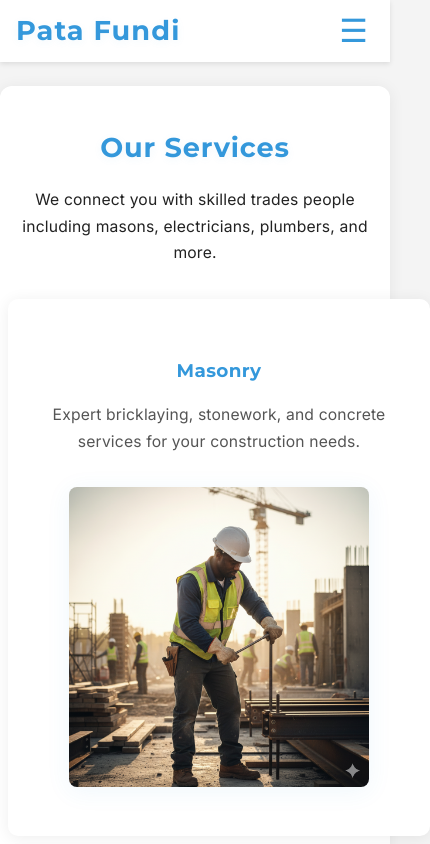
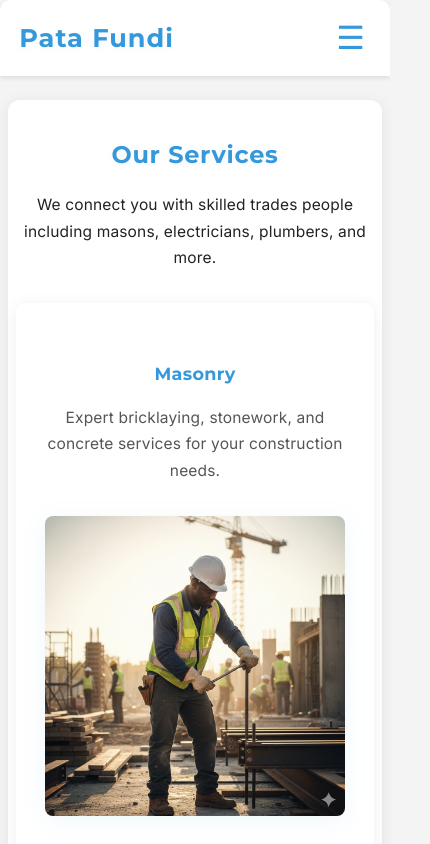
Before and after one commit to KennethAlbert/week-8-assignment, a plain HTML site: page services.html in a window 390 px wide. Shown: the top 844 px of the page, 430 px wide, since content can reach past the window. Drawn offline with Linux system fonts and the light colour scheme.

Commit message:
corrections made

```diff
--- a/css/styles.css
+++ b/css/styles.css
@@ -16,11 +16,10 @@ body {
     padding: 0;
     background-color: var(--background-color);
     color: var(--text-color);
-    font-size: 0.98rem;
+    font-size: 0.97rem;
     font-weight: 400;
     letter-spacing: 0.01em;
     line-height: 1.7;
-    transition: background 0.3s;
 }
 
 .content-wrapper {
@@ -31,6 +30,8 @@ body {
     display: flex;
     flex-direction: column;
     align-items: center;
+    width: 100%;
+    box-sizing: border-box;
 }
 
 /* --- Header & Navigation --- */
@@ -38,6 +39,11 @@ body {
     background-color: #fff;
     box-shadow: 0 2px 5px rgba(0,0,0,0.1);
     padding: 0.5rem 0;
+    width: 100%;
+    position: relative;
+    box-sizing: border-box;
+    left: 0;
+    transform: none;
 }
 
 .main-nav {
@@ -47,18 +53,20 @@ body {
     flex-wrap: wrap;
     padding: 0 1rem;
     position: relative;
+    width: 100%;
+    box-sizing: border-box;
 }
 
 .nav-brand {
     font-family: var(--heading-font);
     font-weight: 700;
-    font-size: 1.7rem;
+    font-size: 1.6rem;
     color: var(--primary-color);
     text-decoration: none;
     letter-spacing: 0.04em;
     opacity: 0;
     transform: translateY(-20px);
-    animation: fadeInUp 2s cubic-bezier(0.23, 1, 0.32, 1) forwards 0.2s;
+    animation: fadeInUp 1.5s cubic-bezier(0.23, 1, 0.32, 1) forwards 0.2s;
     text-shadow: 0 2px 8px rgba(52,152,219,0.07);
 }
 
@@ -82,12 +90,12 @@ body {
     color: var(--text-color);
     padding: 0.5rem 1rem;
     font-weight: 500;
-    font-size: 0.98rem;
+    font-size: 0.97rem;
     border-radius: 4px;
     transition: color 0.3s, background 0.2s;
     opacity: 0;
     transform: translateY(-20px);
-    animation: fadeInUp 2s cubic-bezier(0.23, 1, 0.32, 1) forwards 0.4s;
+    animation: fadeInUp 1.5s cubic-bezier(0.23, 1, 0.32, 1) forwards 0.4s;
 }
 
 .nav-links li a:hover {
@@ -108,7 +116,7 @@ body {
     cursor: pointer;
     z-index: 10;
     opacity: 0;
-    animation: fadeIn 2s cubic-bezier(0.23, 1, 0.32, 1) forwards 0.6s;
+    animation: fadeIn 1.5s cubic-bezier(0.23, 1, 0.32, 1) forwards 0.6s;
 }
 
 /* --- Hero & Section Animations --- */
@@ -126,7 +134,8 @@ body {
     text-align: center;
     opacity: 0;
     transform: translateY(30px);
-    animation: fadeInUp 2.2s cubic-bezier(0.23, 1, 0.32, 1) forwards 0.2s;
+    animation: fadeInUp 1.7s cubic-bezier(0.23, 1, 0.32, 1) forwards 0.2s;
+    box-sizing: border-box;
 }
 
 .hero-section img,
@@ -138,7 +147,7 @@ body {
     margin: 1rem 0;
     opacity: 0;
     transform: scale(0.95) rotate(-2deg);
-    transition: opacity 2s cubic-bezier(0.23, 1, 0.32, 1), transform 2s cubic-bezier(0.23, 1, 0.32, 1);
+    transition: opacity 1.7s cubic-bezier(0.23, 1, 0.32, 1), transform 1.7s cubic-bezier(0.23, 1, 0.32, 1);
     box-shadow: 0 4px 24px rgba(52,152,219,0.08);
 }
 
@@ -150,12 +159,12 @@ img.visible {
 h1, h2, h3, p, ul, label {
     opacity: 0;
     transform: translateY(20px);
-    animation: fadeInUp 2s cubic-bezier(0.23, 1, 0.32, 1) forwards;
+    animation: fadeInUp 1.5s cubic-bezier(0.23, 1, 0.32, 1) forwards;
 }
 
 h1, .about-section h1 {
     font-family: var(--heading-font);
-    font-size: 1.7rem;
+    font-size: 1.5rem;
     font-weight: 700;
     color: var(--primary-color);
     margin-bottom: 1rem;
@@ -166,7 +175,7 @@ h1, .about-section h1 {
 
 h2, .about-section h2 {
     font-family: var(--heading-font);
-    font-size: 1.15rem;
+    font-size: 1.1rem;
     font-weight: 700;
     color: var(--accent-color);
     margin-top: 2rem;
@@ -177,7 +186,7 @@ h2, .about-section h2 {
 
 h3 {
     font-family: var(--heading-font);
-    font-size: 1rem;
+    font-size: 0.97rem;
     font-weight: 600;
     color: var(--primary-color);
     margin-top: 1.5rem;
@@ -187,7 +196,7 @@ h3 {
 
 p, ul, label {
     font-family: var(--body-font);
-    font-size: 0.98rem;
+    font-size: 0.97rem;
     color: var(--text-color);
     margin-bottom: 1rem;
     line-height: 1.7;
@@ -205,7 +214,7 @@ ul li, .about-section ul li {
     list-style: disc inside;
     opacity: 0;
     transform: translateY(20px);
-    animation: fadeInUp 2s cubic-bezier(0.23, 1, 0.32, 1) forwards 0.5s;
+    animation: fadeInUp 1.5s cubic-bezier(0.23, 1, 0.32, 1) forwards 0.5s;
     font-family: var(--body-font);
     font-size: 0.95rem;
 }
@@ -228,6 +237,8 @@ a:hover {
     gap: 2rem;
     justify-content: center;
     margin: 2rem 0;
+    width: 100%;
+    box-sizing: border-box;
 }
 
 .service-item {
@@ -241,7 +252,8 @@ a:hover {
     transition: box-shadow 0.3s, transform 0.3s;
     opacity: 0;
     transform: translateY(30px) scale(0.97);
-    animation: fadeInUp 2.2s cubic-bezier(0.23, 1, 0.32, 1) forwards;
+    animation: fadeInUp 1.7s cubic-bezier(0.23, 1, 0.32, 1) forwards;
+    box-sizing: border-box;
 }
 
 .service-item:hover {
@@ -280,9 +292,10 @@ a:hover {
     padding: 0.75rem 1rem;
     border: 1px solid #cfd8dc;
     border-radius: 6px;
-    font-size: 0.98rem;
+    font-size: 0.97rem;
     background: #f7fafc;
     transition: border 0.2s, box-shadow 0.2s;
+    box-sizing: border-box;
 }
 
 .contact-section input:focus,
@@ -310,7 +323,7 @@ button[type="submit"] {
     transition: background 0.2s, transform 0.2s, box-shadow 0.2s;
     opacity: 0;
     transform: scale(0.95);
-    animation: fadeInUp 2s cubic-bezier(0.23, 1, 0.32, 1) forwards 0.5s;
+    animation: fadeInUp 1.5s cubic-bezier(0.23, 1, 0.32, 1) forwards 0.5s;
     box-shadow: 0 2px 8px rgba(0,119,182,0.08);
 }
 
@@ -329,7 +342,7 @@ button:active,
 
 /* --- Success Animation for Form --- */
 .form-success {
-    animation: popFade 1.5s cubic-bezier(0.23, 1, 0.32, 1) forwards;
+    animation: popFade 1.2s cubic-bezier(0.23, 1, 0.32, 1) forwards;
     color: var(--primary-color);
     font-family: var(--heading-font);
     font-weight: bold;
@@ -341,15 +354,29 @@ button:active,
 /* --- Footer --- */
 .site-footer {
     text-align: center;
-    padding: 1rem;
-    background-color: #333;
+    padding: 2rem 1rem;
+    background: linear-gradient(90deg, #0077b6 0%, #3498db 100%);
     color: #fff;
     margin-top: 2rem;
     opacity: 0;
-    animation: fadeIn 2s cubic-bezier(0.23, 1, 0.32, 1) forwards 1s;
+    animation: fadeIn 1.5s cubic-bezier(0.23, 1, 0.32, 1) forwards 1s;
     font-family: var(--body-font);
-    font-size: 0.95rem;
+    font-size: 1.08rem;
     letter-spacing: 0.01em;
+    border-top-left-radius: 16px;
+    border-top-right-radius: 16px;
+    box-shadow: 0 -2px 16px rgba(52,152,219,0.12);
+    width: 100%;
+    position: relative;
+    left: 0;
+    transform: none;
+    box-sizing: border-box;
+}
+
+.site-footer p {
+    margin: 0;
+    font-weight: 500;
+    letter-spacing: 0.03em;
 }
 
 /* --- About Section Styles & Animations --- */
@@ -364,7 +391,8 @@ button:active,
     text-align: left;
     opacity: 0;
     transform: translateY(30px);
-    animation: fadeInUp 2.2s cubic-bezier(0.23, 1, 0.32, 1) forwards 0.2s;
+    animation: fadeInUp 1.7s cubic-bezier(0.23, 1, 0.32, 1) forwards 0.2s;
+    box-sizing: border-box;
 }
 
 .about-section h1,
@@ -373,7 +401,7 @@ button:active,
 .about-section ul {
     opacity: 0;
     transform: translateY(20px);
-    animation: fadeInUp 2s cubic-bezier(0.23, 1, 0.32, 1) forwards;
+    animation: fadeInUp 1.5s cubic-bezier(0.23, 1, 0.32, 1) forwards;
 }
 
 .about-section h1 { animation-delay: 0.2s; }
@@ -386,7 +414,7 @@ button:active,
     list-style: disc inside;
     opacity: 0;
     transform: translateY(20px);
-    animation: fadeInUp 2s cubic-bezier(0.23, 1, 0.32, 1) forwards 0.5s;
+    animation: fadeInUp 1.5s cubic-bezier(0.23, 1, 0.32, 1) forwards 0.5s;
     font-family: var(--body-font);
     font-size: 0.95rem;
 }
@@ -429,18 +457,28 @@ button:active,
 }
 
 /* --- Responsive Layout for Mobile --- */
-@media (max-width: 700px) {
+@media (max-width: 1100px) {
     .content-wrapper {
+        max-width: 100vw;
         padding: 0.5rem;
     }
+}
+
+@media (max-width: 900px) {
     .hero-section,
     .services-section,
     .contact-section,
     .about-section {
+        max-width: 98vw;
         padding: 1rem 0.5rem;
         margin: 1rem 0;
-        max-width: 100%;
     }
+    .service-list {
+        gap: 1.2rem;
+    }
+}
+
+@media (max-width: 700px) {
     .main-nav {
         flex-direction: row;
         align-items: flex-start;
@@ -468,6 +506,7 @@ button:active,
         flex-direction: column;
         gap: 1rem;
         align-items: center;
+        width: 100%;
     }
     .service-item {
         max-width: 100%;
@@ -479,10 +518,26 @@ button:active,
         margin: 1rem 0;
         max-width: 100%;
     }
+    .site-footer,
+    .site-header {
+        font-size: 1rem;
+        padding: 1.2rem 0.5rem;
+        border-top-left-radius: 10px;
+        border-top-right-radius: 10px;
+        left: 0;
+        transform: none;
+        width: 100%;
+        box-sizing: border-box;
+    }
 }
 
 @media (max-width: 600px) {
     .contact-section {
         padding: 1rem 0.2rem;
     }
+    .site-footer,
+    .site-header {
+        font-size: 0.95rem;
+        padding: 1rem 0.2rem;
+    }
 }
```
